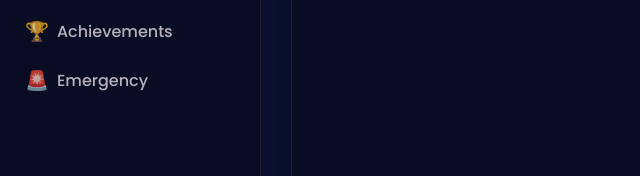
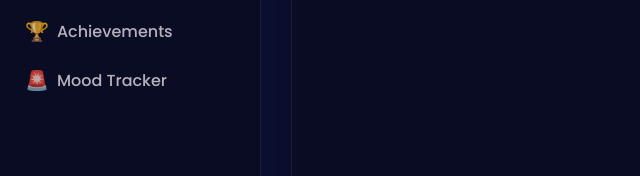
Before and after one commit to hanya98/dosefloww, a plain HTML site: page agora.html in a window 1280 px wide. Shown: the part 486-662 px from the top of the page, 0-640 px from the left. Drawn offline with Linux system fonts and the light colour scheme.

Commit message:
Add files via upload

```diff
--- a/agora.html
+++ b/agora.html
@@ -82,7 +82,7 @@
         <li><span class="icon">📋</span> <a href="">Health Report</a></li>
         <li><span class="icon">🧘</span><a href="selfcare.html">Self-care & Wellness</a></li>
         <li><span class="icon">🏆</span> <a href="">Achievements</a></li>
-        <li><span class="icon">🚨</span> <a href="">Emergency</a></li>
+        <li><span class="icon">🚨</span> <a href="">Mood Tracker</a></li>
     </ul>
 </div>
 <div class="main-content">
```
Also changed, not shown: charts.html (+1 -1 lines).
